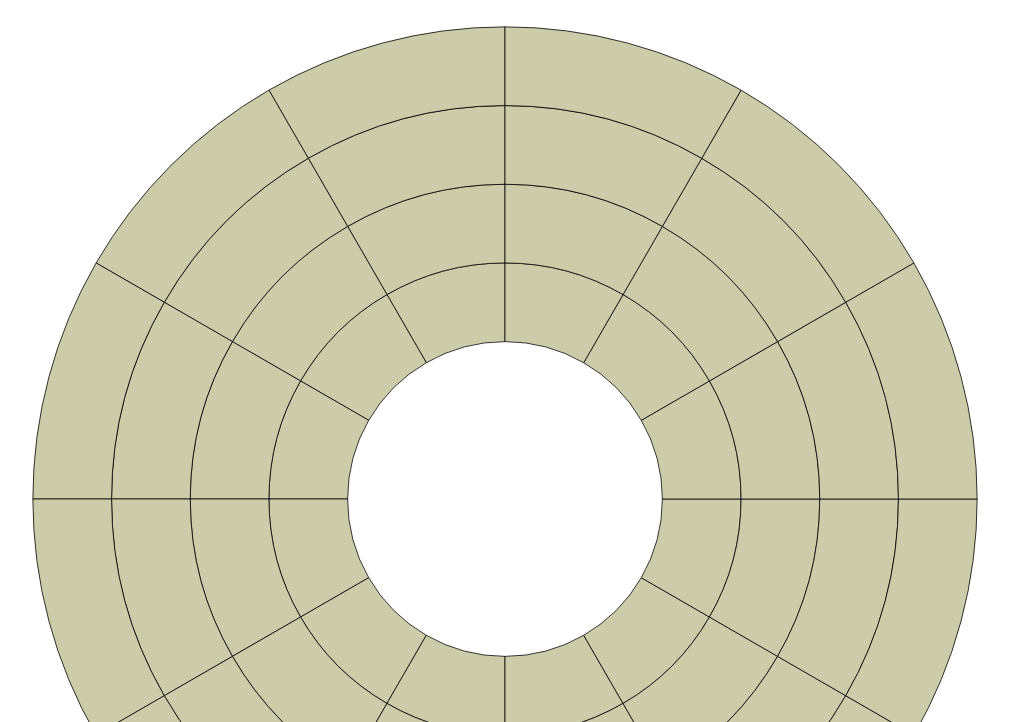
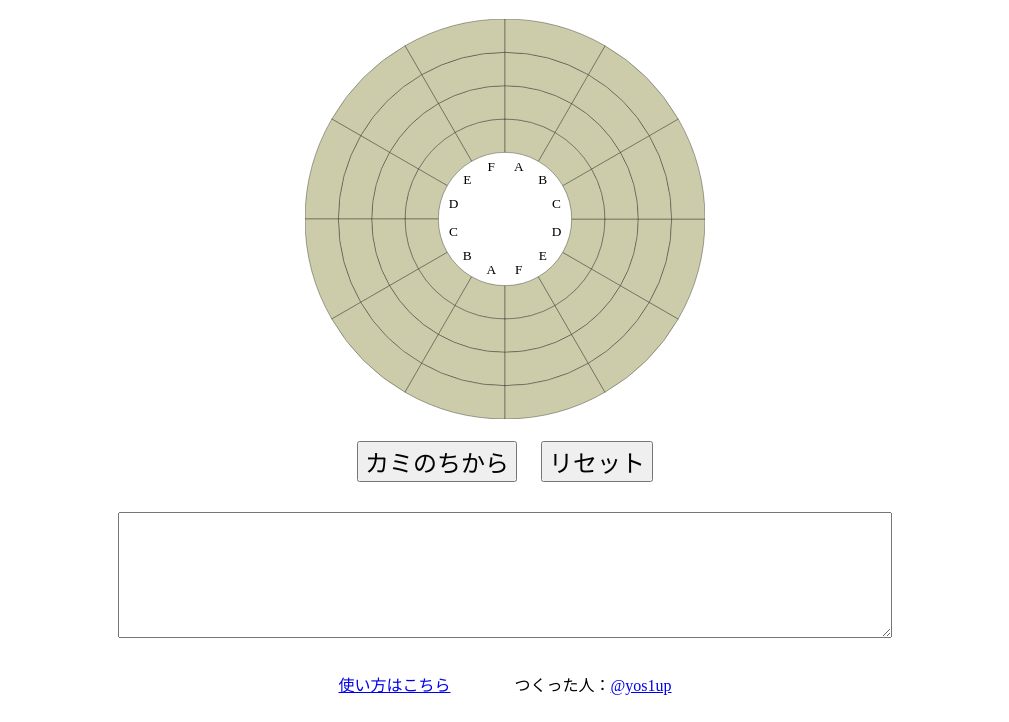
Before and after one commit to yos1up/botsu-gami, a plain HTML site: page index.html in a window 1280 px wide. Shown: the part 78-800 px from the top of the page, without its empty margins (135-1144 px from the left). Drawn offline with Linux system fonts and the light colour scheme.

Commit message:
列にアルファベットを付与

```diff
--- a/index.html
+++ b/index.html
@@ -19,7 +19,7 @@
 <body onload="onLoad()" align="center">
   <h1><ruby>没<rt>ボツ</rt></ruby>ガミ</h1>
   <div class="div-main" align="center">
-    <svg viewBox="-610 -610 1220 1220" style="width: 100%">
+    <svg viewBox="-600 -600 1200 1200" style="width: 400px; height: 400px">
       <path d="M 0.00,-200.00 L 0.00,-300.00 A 300 300 90 0 0 -150.00,-259.81 L -100.00,-173.21 A 200 200 120 0 1 0.00,-200.00 z" stroke="gray" id="t0"/>
       <path d="M 0.00,-300.00 L 0.00,-400.00 A 400 400 90 0 0 -200.00,-346.41 L -150.00,-259.81 A 300 300 120 0 1 0.00,-300.00 z" stroke="gray" id="t1"/>
       <path d="M 0.00,-400.00 L 0.00,-500.00 A 500 500 90 0 0 -250.00,-433.01 L -200.00,-346.41 A 400 400 120 0 1 0.00,-400.00 z" stroke="gray" id="t2"/>
@@ -68,7 +68,20 @@
       <path d="M 150.00,-259.81 L 200.00,-346.41 A 400 400 420 0 0 0.00,-400.00 L 0.00,-300.00 A 300 300 450 0 1 150.00,-259.81 z" stroke="gray" id="t45"/>
       <path d="M 200.00,-346.41 L 250.00,-433.01 A 500 500 420 0 0 0.00,-500.00 L 0.00,-400.00 A 400 400 450 0 1 200.00,-346.41 z" stroke="gray" id="t46"/>
       <path d="M 250.00,-433.01 L 300.00,-519.62 A 600 600 420 0 0 0.00,-600.00 L 0.00,-500.00 A 500 500 450 0 1 250.00,-433.01 z" stroke="gray" id="t47"/>
-    </svg> <br><br>
+      <text x="41.41" y="-154.55" font-size="40" text-anchor="middle" alignment-baseline="middle">A</text>
+      <text x="113.14" y="-113.14" font-size="40" text-anchor="middle" alignment-baseline="middle">B</text>
+      <text x="154.55" y="-41.41" font-size="40" text-anchor="middle" alignment-baseline="middle">C</text>
+      <text x="154.55" y="41.41" font-size="40" text-anchor="middle" alignment-baseline="middle">D</text>
+      <text x="113.14" y="113.14" font-size="40" text-anchor="middle" alignment-baseline="middle">E</text>
+      <text x="41.41" y="154.55" font-size="40" text-anchor="middle" alignment-baseline="middle">F</text>
+      <text x="-41.41" y="154.55" font-size="40" text-anchor="middle" alignment-baseline="middle">A</text>
+      <text x="-113.14" y="113.14" font-size="40" text-anchor="middle" alignment-baseline="middle">B</text>
+      <text x="-154.55" y="41.41" font-size="40" text-anchor="middle" alignment-baseline="middle">C</text>
+      <text x="-154.55" y="-41.41" font-size="40" text-anchor="middle" alignment-baseline="middle">D</text>
+      <text x="-113.14" y="-113.14" font-size="40" text-anchor="middle" alignment-baseline="middle">E</text>
+      <text x="-41.41" y="-154.55" font-size="40" text-anchor="middle" alignment-baseline="middle">F</text>
+    </svg>
+    <br><br>
     <button id="btn-solve" style="font-size: 18pt; margin-left: 10px; margin-right: 10px;" onclick="onClickSolve()">カミのちから</button>
     <button id="btn-clear" style="font-size: 18pt; margin-left: 10px; margin-right: 10px;" onclick="onClickClear()">リセット</button> <br>
     <textarea id="ta-main" style="width:80%; height:120px; font-size: 10pt; margin: 30px;" readonly></textarea> <br>
--- a/logic/logic.js
+++ b/logic/logic.js
@@ -88,7 +88,7 @@ function getMoveExplanation(index){
   }else{
     const col = index%6
     let dist = Math.floor((index - 48)/6)
-    message = `${5 - col}〜${6 - col} 時の方向の列を`
+    message = `${5 - col}時〜${6 - col}時方向の列(${["A", "B", "C", "D", "E", "F"][5 - col]})を`
     if (dist < 4){
       message += ` ${dist} マス${[
         "上", "左上", "左", "左", "左下", "下"
```
Also changed, not shown: 1 other file.
